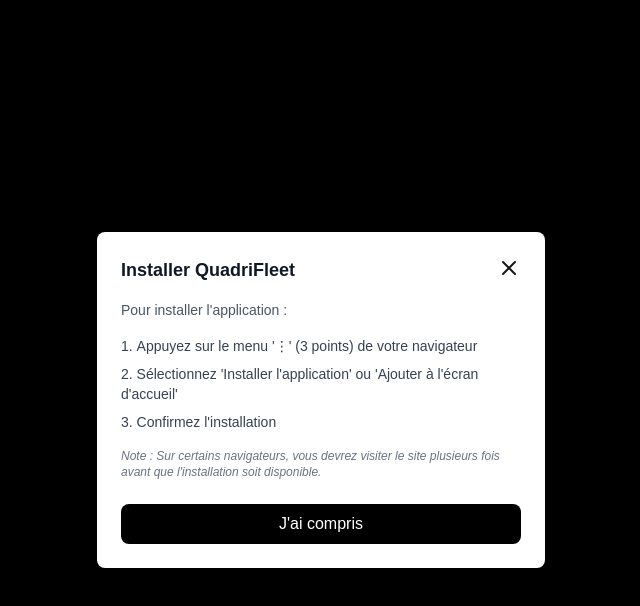
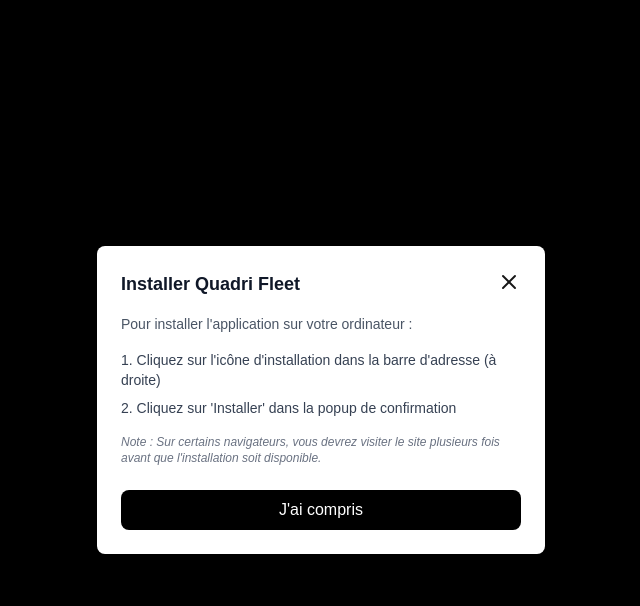
Before and after one commit to QUADRILOGIS/QuadriFleet, a Next.js app: page / in a window 1280 px wide. Both pictures are taken after a click on the button "Installer l'app". Shown: the top 606 px of the page, without its empty margins (319-959 px from the left). Built offline with nearby package versions, Linux system fonts and the light colour scheme; no server answers.

Commit message:
[Fix] pwa - instructions pc

```diff
--- a/components/InstallPrompt.tsx
+++ b/components/InstallPrompt.tsx
@@ -13,13 +13,17 @@
     const t = useTranslations('InstallPrompt');
     const [deferredPrompt, setDeferredPrompt] = useState<BeforeInstallPromptEvent | null>(null);
     const [isIOS, setIsIOS] = useState(false);
+    const [isDesktop, setIsDesktop] = useState(false);
     const [isStandalone, setIsStandalone] = useState(false);
     const [showInstructions, setShowInstructions] = useState(false);
 
     useEffect(() => {
         const iOS = /iPad|iPhone|iPod/.test(navigator.userAgent);
-        // eslint-disable-next-line react-hooks/set-state-in-effect
         setIsIOS(iOS);
+
+        // Détecte si c'est un ordinateur (pas mobile/tablette)
+        const desktop = !/Android|webOS|iPhone|iPad|iPod|BlackBerry|IEMobile|Opera Mini/i.test(navigator.userAgent);
+        setIsDesktop(desktop);
 
         const standalone = window.matchMedia('(display-mode: standalone)').matches;
         setIsStandalone(standalone);
@@ -75,7 +79,6 @@
                                 {t('title')}
                             </h3>
                             <button
-
                                 onClick={() => setShowInstructions(false)}
                                 className="hover:text-red-500 cursor-pointer"
                             >
@@ -93,8 +96,20 @@
                                     <li>{t('iosStep3')}</li>
                                 </ol>
                             </div>
+                        ) : isDesktop ? (
+                            // Instructions Desktop (Chrome/Edge/Brave)
+                            <div className="space-y-4">
+                                <p className="text-sm text-gray-600">{t('desktopInstructions')}</p>
+                                <ol className="list-decimal list-inside space-y-2 text-sm text-gray-700">
+                                    <li>{t('desktopStep1')}</li>
+                                    <li>{t('desktopStep2')}</li>
+                                </ol>
+                                <p className="text-xs text-gray-500 italic">
+                                    {t('visitHint')}
+                                </p>
+                            </div>
                         ) : (
-                            // Instructions Chrome/Android
+                            // Instructions Chrome/Android (Mobile)
                             <div className="space-y-4">
                                 <p className="text-sm text-gray-600">{t('chromeInstructions')}</p>
                                 <ol className="list-decimal list-inside space-y-2 text-sm text-gray-700">
--- a/messages/en.json
+++ b/messages/en.json
@@ -5,17 +5,20 @@
     "description": "Manage your vehicle fleet. Track performance, monitor alerts and optimize maintenance for more efficient logistics."
   },
   "InstallPrompt": {
-    "title": "Install QuadriFleet",
+    "title": "Install Quadri Fleet",
     "install": "Install app",
     "understood": "Got it",
     "iosInstructions": "To install the app on your iPhone:",
     "iosStep1": "Tap the Share button",
     "iosStep2": "Scroll down and select 'Add to Home Screen'",
     "iosStep3": "Tap 'Add'",
-    "chromeInstructions": "To install the application:",
+    "chromeInstructions": "To install the app on Android:",
     "chromeStep1": "Tap the menu ⋮ (3 dots)",
     "chromeStep2": "Select 'Install app' or 'Add to Home Screen'",
     "chromeStep3": "Confirm installation",
+    "desktopInstructions": "To install the app on your computer:",
+    "desktopStep1": "Click the install icon in the address bar (on the right)",
+    "desktopStep2": "Click 'Install' in the confirmation popup",
     "visitHint": "Note: On some browsers, you'll need to visit the site multiple times before installation is available."
   },
   "LoginPage": {
@@ -175,8 +178,8 @@
     "cardSerialPlaceholder": "e.g. CARD-12345",
     "loading": "Loading trailers...",
     "loadNotAvailable": "N/A",
-    "noVehicle": "No bikes",
-    "noVehicleOn": "No bikes on this page",
+    "noVehicle": "No vehicle",
+    "noVehicleOn": "No vehicle on this page",
     "withAlerts": "with alerts",
     "withIncidents": "with incidents",
     "viewList": "List view",
--- a/messages/fr.json
+++ b/messages/fr.json
@@ -5,17 +5,20 @@
     "description": "Gestion de votre flotte de véhicules. Suivez les performances, surveillez les alertes et optimisez la maintenance pour une logistique plus efficace."
   },
   "InstallPrompt": {
-    "title": "Installer QuadriFleet",
+    "title": "Installer Quadri Fleet",
     "install": "Installer l'app",
     "understood": "J'ai compris",
     "iosInstructions": "Pour installer l'application sur votre iPhone :",
     "iosStep1": "Appuyez sur le bouton Partager",
     "iosStep2": "Faites défiler et sélectionnez 'Sur l'écran d'accueil'",
     "iosStep3": "Appuyez sur 'Ajouter'",
-    "chromeInstructions": "Pour installer l'application :",
-    "chromeStep1": "Appuyez sur le menu '⋮' (3 points) de votre navigateur",
+    "chromeInstructions": "Pour installer l'application sur Android :",
+    "chromeStep1": "Appuyez sur le menu ⋮ (3 points)",
     "chromeStep2": "Sélectionnez 'Installer l'application' ou 'Ajouter à l'écran d'accueil'",
     "chromeStep3": "Confirmez l'installation",
+    "desktopInstructions": "Pour installer l'application sur votre ordinateur :",
+    "desktopStep1": "Cliquez sur l'icône d'installation dans la barre d'adresse (à droite)",
+    "desktopStep2": "Cliquez sur 'Installer' dans la popup de confirmation",
     "visitHint": "Note : Sur certains navigateurs, vous devrez visiter le site plusieurs fois avant que l'installation soit disponible."
   },
   "LoginPage": {
@@ -177,10 +180,10 @@
     "serialPlaceholder": "Ex: TR-328-LK",
     "cardSerial": "Numéro de carte R-Co",
     "cardSerialPlaceholder": "Ex: CARD-12345",
-    "loading": "Chargement des remorques...",
+    "loading": "Chargement des véhicules...",
     "loadNotAvailable": "N/A",
-    "noVehicle": "Aucun vélo",
-    "noVehicleOn": "Aucun vélo sur cette page",
+    "noVehicle": "Aucun véhicule",
+    "noVehicleOn": "Aucun véhicule sur cette page",
     "withAlerts": "avec alertes",
     "withIncidents": "avec incidents",
     "viewList": "Vue liste",
@@ -236,7 +239,7 @@
     "title": "Paramètres",
     "signOut": "Déconnexion",
     "languageLabel": "Langue",
-    "maintenanceTitle": "Alertes maintenance remorques",
+    "maintenanceTitle": "Alertes maintenance véhicules",
     "maintenanceDescription": "Définissez le kilométrage qui déclenche une alerte pour chaque composant.",
     "loading": "Chargement des pièces...",
     "error": "Erreur lors du chargement des pièces",
```
Also changed, not shown: 1 other file (tests, documents, lock files or other folders).
